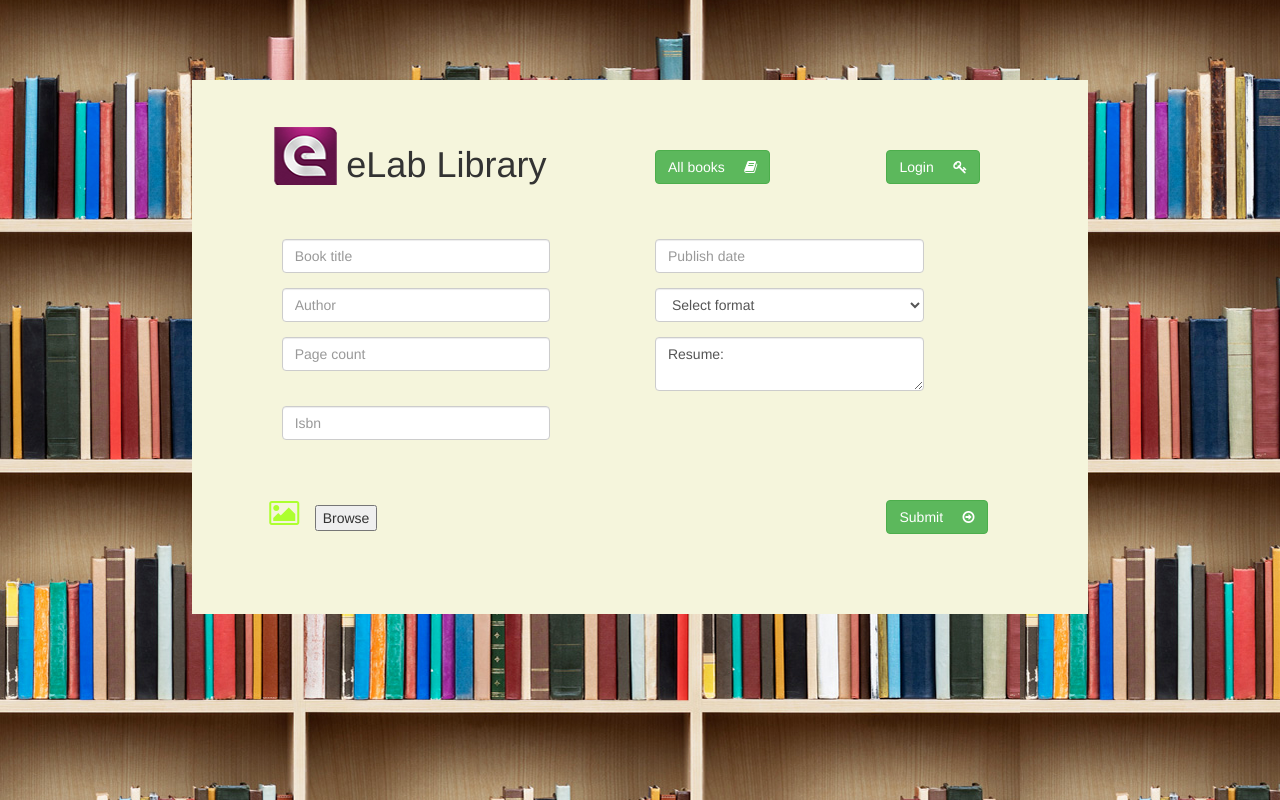
After one commit to tima-t/elab2, a PHP site: the page made by templates/home.html in a window 1280 px wide. The commit adds this page. Run offline with PHP 8.4, Linux system fonts and the light colour scheme; the template is opened without the code that fills it, so the values that code supplies are empty.

Commit message:
Uploaded pictures and book almost

```diff
--- a/public/css/main.css
+++ b/public/css/main.css
@@ -6,20 +6,20 @@ body{
 
 }
 
-#login{
+#main{
     margin:auto;
     width:70%;
     background-color:beige;
     z-index: 2;
     position:absolute;
     left:15%;
-    top:20%;
+    top:10%;
 }
 .marginTop{
     margin-top: 5%;
 }
 
-#add{
+#add,#all{
     margin-top: 25px;
 }
 
@@ -31,3 +31,15 @@ body{
 .marginBottom{
     margin-bottom: 80px;
 }
+
+.pullLeft{
+    float:left;
+}
+
+.pullRight{
+    float:right;
+}
+.clearPadMar{
+    padding:0;
+    margin:0;
+}
--- /dev/null
+++ b/public/js/jquery-input-file-text.js
@@ -0,0 +1,93 @@
+(function($) {
+
+    $.fn.inputFileText = function(userOptions) {
+        // Shortcut for plugin reference
+        var P = $.fn.inputFileText;
+
+        var options = P.getOptions(userOptions);
+
+        if(P.shouldRemoveInputFileText(this, options.remove)) {
+            return P.removeInputFileText(this);
+        }
+        else if(P.hasInputFileText(this)) {
+            return this;
+        }
+
+        // Keep track of input file element's display setting
+        this.attr(P.DISPLAY_ATTRIBUTE, this.css('display'));
+
+        // Hide input file element
+        this.css({
+            display: 'none'
+            //width:  0
+        });
+
+        // Insert button after input file element
+        var button = $(
+            '<input type="button" value="' + options.text + '" class="' + options.buttonClass + '" />'
+            ).insertAfter(this);
+
+        // Insert text after button element
+        var text = $(
+            '<span style="margin-left: 5px" class="' + options.textClass + '"></span>'
+            ).insertAfter(button);
+
+        // Open input file dialog when button clicked
+        var self = this;
+        button.click(function() {
+            self.click();
+        });
+
+        // Update text when input file chosen
+        this.change(function() {
+            // Chrome puts C:\fakepath\... for file path
+            text.text(self.val().replace('C:\\fakepath\\', ''));
+        });
+
+        // Mark that this plugin has been applied to the input file element
+        return this.attr(P.MARKER_ATTRIBUTE, 'true');
+    };
+
+    $.fn.inputFileText.MARKER_ATTRIBUTE = 'data-inputFileText';
+    $.fn.inputFileText.DISPLAY_ATTRIBUTE = 'data-inputFileText-display';
+
+    $.fn.inputFileText.getOptions = function(userOptions) {
+        return $.extend({
+            // Defaults
+            text: 'Choose File',
+            remove: false,
+            buttonClass: '',
+            textClass: ''
+        }, userOptions);
+    };
+
+    /**
+    Check if plugin has already been applied to input file element.
+    */
+    $.fn.inputFileText.hasInputFileText = function(inputFileElement) {
+        return inputFileElement.attr($.fn.inputFileText.MARKER_ATTRIBUTE) === 'true';
+    };
+
+    /**
+    Check if plugin should be removed from input file element.
+    */
+    $.fn.inputFileText.shouldRemoveInputFileText = function(inputFileElement, remove) {
+        return remove && $.fn.inputFileText.hasInputFileText(inputFileElement);
+    };
+
+    /**
+    Remove plugin from input file element.
+    */
+    $.fn.inputFileText.removeInputFileText = function(inputFileElement) {
+        var P = $.fn.inputFileText;
+
+        inputFileElement.next('input[type=button]').remove();
+        inputFileElement.next('span').remove();
+        return inputFileElement.attr(P.MARKER_ATTRIBUTE, null)
+            .css({
+                display: inputFileElement.attr(P.DISPLAY_ATTRIBUTE)
+            })
+            .attr(P.DISPLAY_ATTRIBUTE, null);
+    };
+
+}(jQuery));
--- a/routers/user.router.php
+++ b/routers/user.router.php
@@ -9,7 +9,11 @@ $app->get('/user', function () use ($app) {
 	echo json_encode($users);
 });
 
+$app->get('/login', function () use ($app) {
 
+
+	$app->render('login.html');
+});
 
 $app->post('/login', function () use ($app) {
 	$clean=array();
--- /dev/null
+++ b/templates/home.html
@@ -0,0 +1,88 @@
+<!DOCTYPE html>
+<html lang="en">
+<head>
+
+    <meta charset="utf-8">
+    <meta name="viewport" content="width=device-width, initial-scale=1">
+    <title></title>
+    <link rel="stylesheet" href="../public/css/bootstrap/dist/css/bootstrap.min.css">
+    <link rel="stylesheet" href="../public/css/main.css">
+    <link rel="stylesheet" href="../public/css/font-awesome/css/font-awesome.min.css">
+
+
+</head>
+<body>
+<div id="main">
+    <div class="row marginTop">
+        <div class=" col-sm-4 col-md-1 col-md-offset-1">
+            <img src="../public/img/logo.png" alt="logo">
+        </div>
+
+        <div class="col-md-3">
+            <h1>eLab Library</h1>
+        </div>
+
+        <div class="col-md-2 col-sm-1 col-md-offset-1 " id="all">
+            <a href="login" class="btn btn-success">All books &nbsp &nbsp <i class="fa fa-book"></i></a>
+        </div>
+        <div class="col-md-2 col-sm-1 col-sm-offset-2 col-md-offset-1" id="add">
+            <a href="login" class="btn btn-success">Login &nbsp &nbsp <i class="fa fa-key"></i></a>
+        </div>
+
+    </div>
+
+    <form role="form" action="home" method="post" enctype="multipart/form-data" class="marginTop">
+        <div class="row clearPadMar">
+            <div class="form-group col-md-4 col-md-offset-1">
+                 <input type="text" name="title" class="form-control" id="" placeholder="Book title">
+             </div>
+             <div class="form-group col-md-4 col-md-offset-1">
+                 <input type="text" name="author" class="form-control" id="" placeholder="Publish date">
+             </div>
+        </div>
+        <div class="row clearPadMar">
+            <div class="form-group col-md-4 col-md-offset-1">
+                <input type="text" name="date" class="form-control" id="" placeholder="Author">
+            </div>
+            <div class="form-group col-md-4 col-md-offset-1     ">
+                <select name="format" class="form-control" id="" >
+                    <option selected="selected" value="-1">Select format</option>
+                    <option value="a4">A4</option>
+                    <option value="a3">A3</option>
+                 </select>
+            </div>
+        </div>
+        <div class="row clearPadMar">
+            <div class="form-group form-group col-md-4 col-md-offset-1">
+                <input type="text" name="count" class="form-control" id="" placeholder="Page count">
+            </div>
+            <div class="form-group form-group col-md-4 col-md-offset-1 ">
+                <textarea rows="2"  name="resume" class="form-control">Resume:
+                    </textarea>
+            </div>
+            <div class="form-group form-group col-md-4 col-md-offset-1">
+                <input type="text" name="isbn" class="form-control" id="" placeholder="Isbn">
+            </div>
+        </div>
+
+
+
+        <div class="row marginTop marginBottom">
+            <div class="col-md-offset-1 col-md-5 fileinput fileinput-new " data-providers="fileinput"> <i class="fa fa-picture-o fa-2x" style="color:greenyellow"></i> &nbsp &nbsp<input type="file" name="fileToUpload" id="chooseF"> </div>
+            <div class="col-md-2 col-md-offset-3"><button type="submit" class="btn btn-success ">Submit &nbsp &nbsp <i class="fa fa-arrow-circle-o-right"></i></button></div>
+        </div>
+    </form>
+
+</div>
+</body>
+<script src="../public/js/jquery/dist/jquery.min.js"></script>
+<script src="../public/css/bootstrap/dist/js/bootstrap.min.js"></script>
+<script src='../public/js/jquery-input-file-text.js'></script>
+<script>
+    $(document).ready(function() {
+        $('#chooseF').inputFileText( { text: 'Browse' } );
+    });
+</script>
+
+
+</html>
--- a/templates/login.html
+++ b/templates/login.html
@@ -12,7 +12,7 @@
 
 </head>
 <body>
-<div id="login">
+<div id="main">
     <div class="row marginTop">
         <div class="col-md-1 col-md-offset-1">
             <img src="../public/img/logo.png" alt="logo">
```
Also changed, not shown: lib/Validator.php (added, +45 -0 lines), models/FileUploader.php (added, +60 -0 lines), models/book.php (added, +80 -0 lines), routers/index.router.php (+20 -1 lines), uploads/tito.jpg (added).
